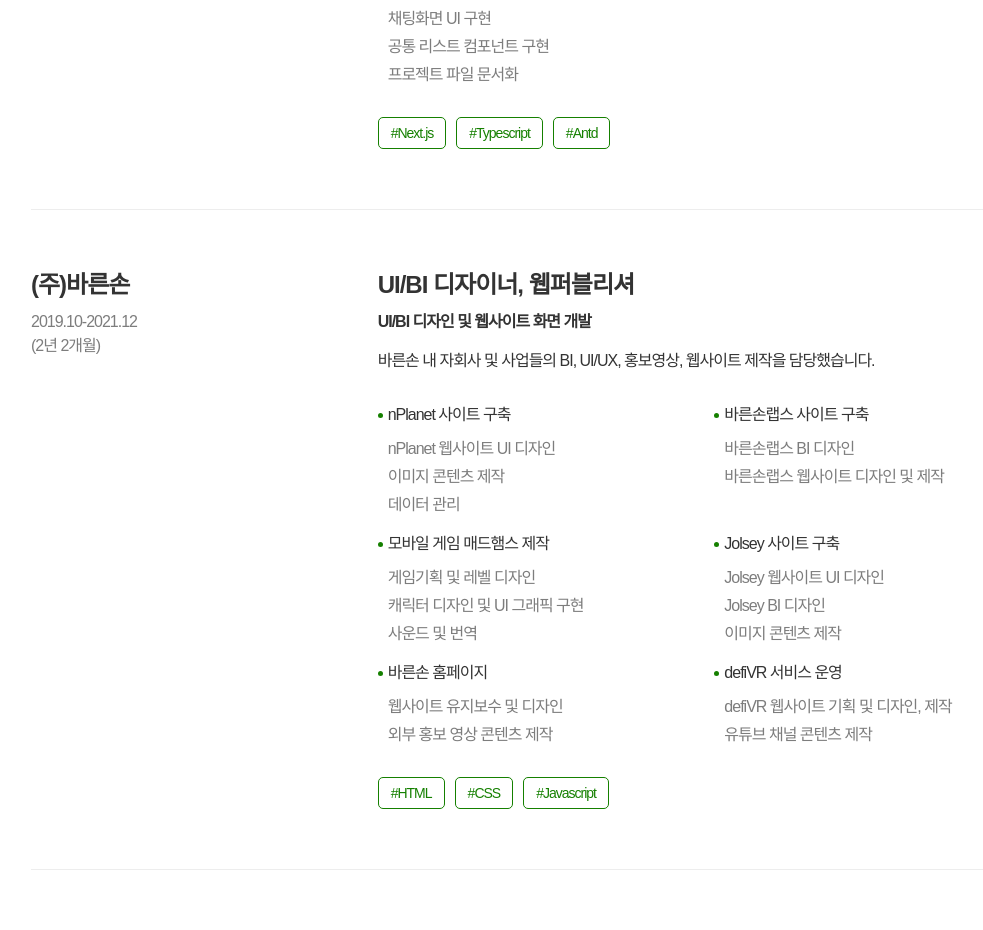
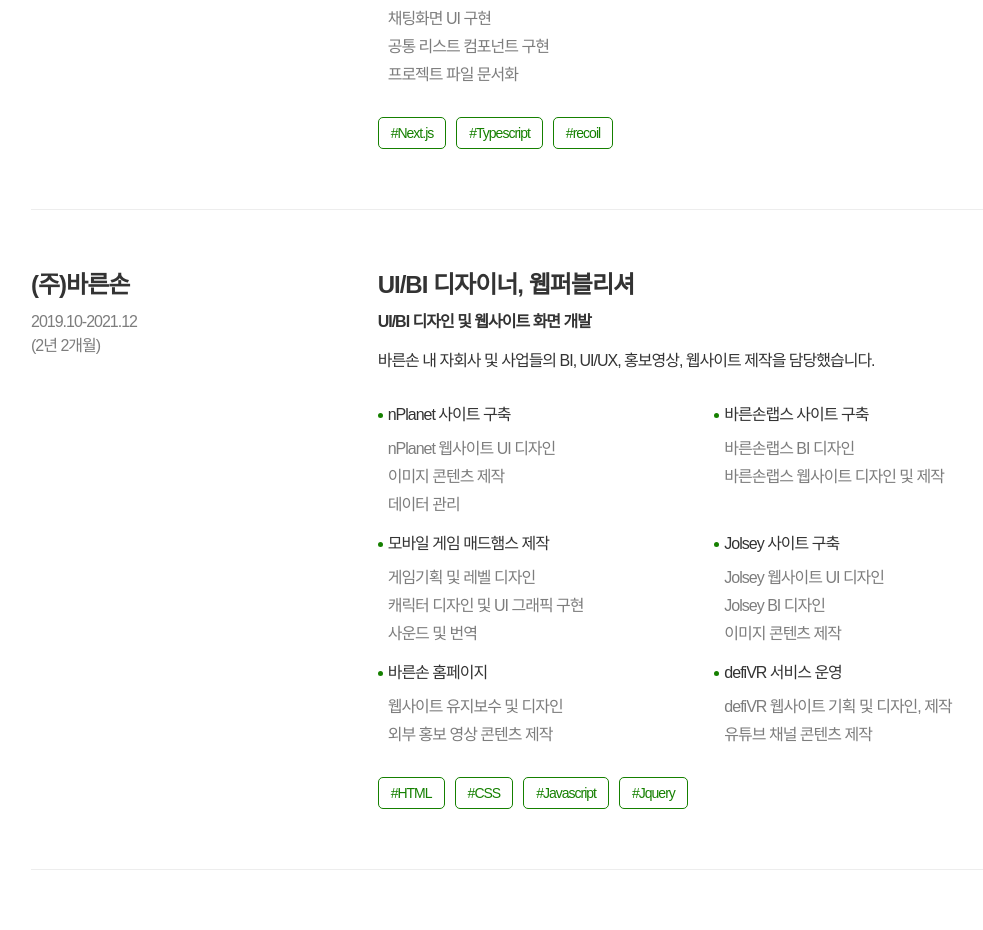
Before and after one commit to seraleedev/resume, a React (Create React App) app: page / in a window 1280 px wide. Shown: the part 1581-2511 px from the top of the page, without its empty margins (109-1092 px from the left). Built offline with nearby package versions, Linux system fonts and the light colour scheme; a web font is replaced by a local one.

Commit message:
[내용 수정]기술 스택 내용 추가 및 변경

```diff
--- a/src/data/static.ts
+++ b/src/data/static.ts
@@ -29,7 +29,15 @@
     role: "웹 프론트엔드",
     description: `'빼기'는 대형폐기물 처리 플랫폼으로 하이브리드 앱 형태로 개발되었으며 고객용 클라이언트 앱과 제휴 파트너용 파트너즈 앱으로 구분됩니다. 입사 후 빼기 서비스 리뉴얼 프로젝트에 참여하여 아토믹 디자인 시스템을 기반으로, 컴포넌트 재사용성을 고려한 개발을 수행했습니다.
 리뉴얼 완료 후에는 서비스 고도화를 위해 다양한 신규 서비스 기능이 추가되었고, 기존 로직과의 원활한 통합을 위해 구성된 TF팀 내에서 다양한 직군 간 협업을 통해 개발을 담당했습니다.`,
-    techs: ["Next.js", "Typescript", "React", "Github", "AWS", "Antd"],
+    techs: [
+      "Next.js",
+      "Typescript",
+      "React",
+      "React-query",
+      "Github",
+      "AWS",
+      "Antd",
+    ],
     projectList: [
       {
         title: "빼기 홈페이지 개발",
@@ -73,7 +81,7 @@
     work: "UI 신규 개발",
     role: "인턴",
     description: `앱 내 채팅 기능으로 간편하게 출차를 요청하는 서비스 '플리지' 홈페이지 화면 개발을 담당했습니다.웹 퍼블리싱 경험을 바탕으로 UI 구현 및 공통 디자인 컴포넌트 구조 설계에 집중하였으며, 기존 팀원들이 작업 내역과 변경 히스토리를 쉽게 확인할 수 있도록 프로젝트 파일 문서화 작업을 추가로 수행했습니다.`,
-    techs: ["Next.js", "Typescript", "Antd"],
+    techs: ["Next.js", "Typescript", "recoil"],
     projectList: [
       {
         title: "플리지 홈페이지 개발",
@@ -93,7 +101,7 @@
     work: "UI/BI 디자인 및 웹사이트 화면 개발",
     role: "UI/BI 디자이너, 웹퍼블리셔",
     description: `바른손 내 자회사 및 사업들의 BI, UI/UX, 홍보영상, 웹사이트 제작을 담당했습니다.`,
-    techs: ["HTML", "CSS", "Javascript"],
+    techs: ["HTML", "CSS", "Javascript", "Jquery"],
     projectList: [
       {
         title: "nPlanet 사이트 구축",
@@ -142,7 +150,7 @@
     history: "2018.10-2019.10\n(1년)",
     work: "UI 디자인 및 웹사이트 기획, 화면 개발을 담당했습니다.",
     role: "웹퍼블리셔",
-    techs: ["HTML", "CSS", "Jquery"],
+    techs: ["HTML", "CSS", "Javascript", "Jquery"],
     onlyTitle: true,
     projectList: [
       {
```
